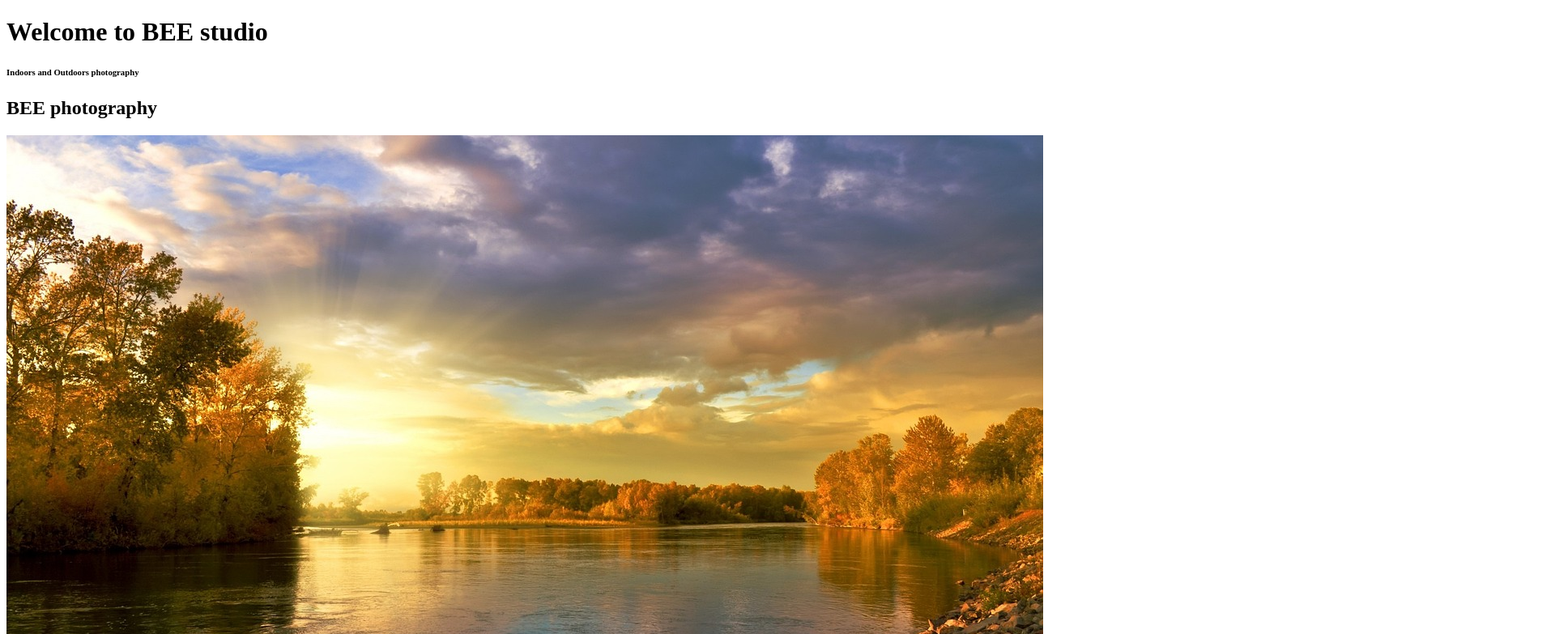
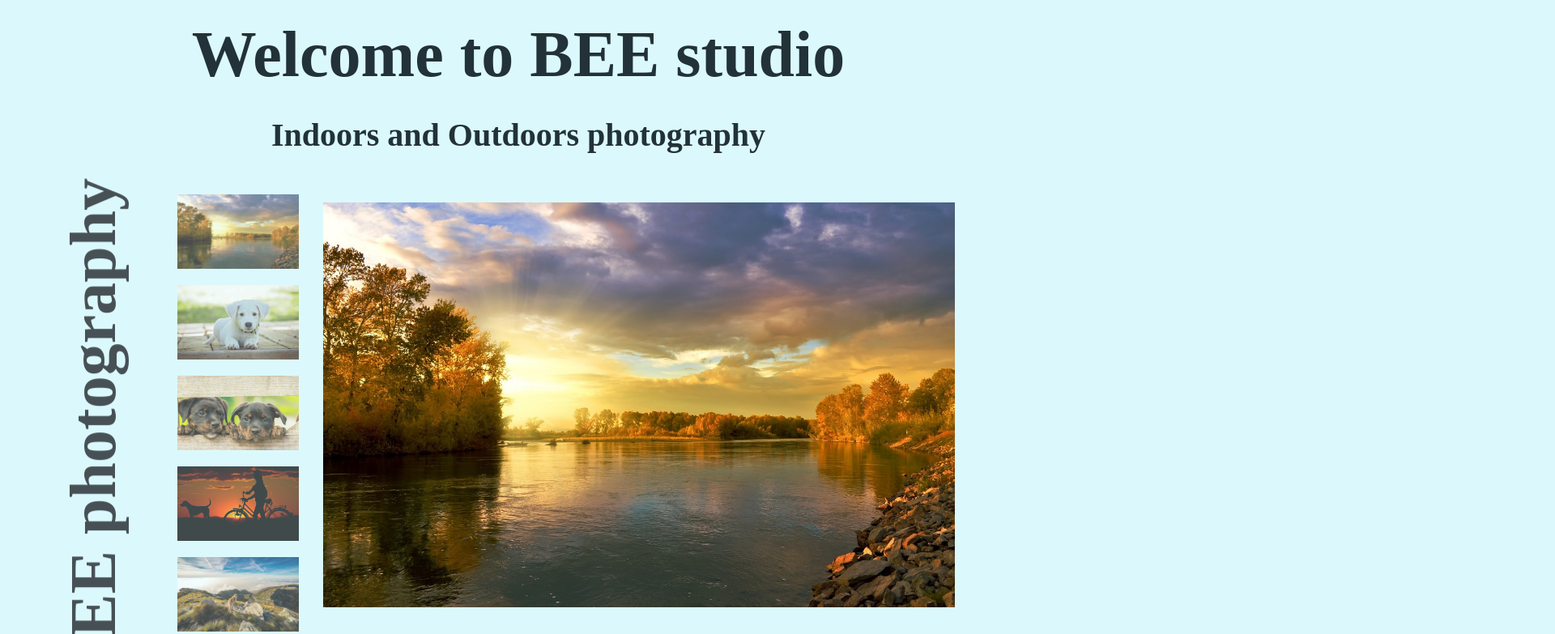
Before and after one commit to SNderi/HTML_CSS_JS, a plain HTML site: page photography_site/index.html in a window 1280 px wide. Shown: the top 783 px of the page at 81% size, 1920 px wide, since content can reach past the window. Drawn offline with Linux system fonts and the light colour scheme.

Commit message:
CSS styling and added more photos

```diff
--- a/photography_site/styles/style.css
+++ b/photography_site/styles/style.css
@@ -1,36 +1,49 @@
-@import url('
-https://fonts.googleapis.com/css2?family=Yaldevi:wght@200;300;400;500;600;700&display=swap
-');
-
 * {
     margin: 0;
     padding: 0;
-    font-family: 'Yaldevi', sans-serif;
+    font-family: "Times New Roman", Times, serif;
+}
+
+body {
+    background-color: #DBF9FC;
 }
 
 h1 {
-    color:slateblue;
+    color:rgb(34, 50, 56);
     font-size: 80px;
-    font-weight: bold;
+    font-weight: bolder;
     text-align: center;
     padding-top: 22px;
 }
 
+h2 {
+    writing-mode: tb-rl;
+    color:rgb(71, 81, 85);
+    transform: rotate(-180deg);
+    float: left;
+    font-size: 80px;
+    font-weight: bold;
+    position: sticky;
+    left: 70px;
+    right: 80px;
+}
+
 h6 {
-    color: slateblue;
-    font-size: 20px;
+    color: rgb(34, 50, 56);
+    font-size: 40px;
     font-weight: bold;
     text-align: center;
-    padding-top: 60px;
-    margin-bottom: 20px;
+    padding-top: 30px;
+    margin-bottom: 30px;
 }
 
 .myProducts-gallery img{
     height: 92px;
-    margin: 10px 0;
+    width: 150px;
+    margin: 20px 0;
     cursor: pointer;
     display: block;
-    opacity: .5;
+    opacity: .7;
 }
 
 .myProducts-gallery img:hover {
@@ -43,13 +56,13 @@ h6 {
 
 .myProducts {
     top: 50%;
-    left: 50%;
-    transform: translate(-50%, -50%);
-    position: absolute;
+    left: 40%;
+    transform: translate(-30%, -60%);
+    position: relative;
 }
 
 .image-container img {
-    height: 400px;
+    height: 500px;
     transition: transform 1s;
 }
 
@@ -60,5 +73,7 @@ h6 {
 
 .image-container {
     float: right;
-    padding: 10px;
+    display: inline;
+    position: absolute;
+    padding: 30px;
 }
```
Also changed, not shown: photography_site/images/image_11.jpg (added), photography_site/images/image_12.jpg (added), photography_site/images/image_9.jpg (added), 1 other file.
